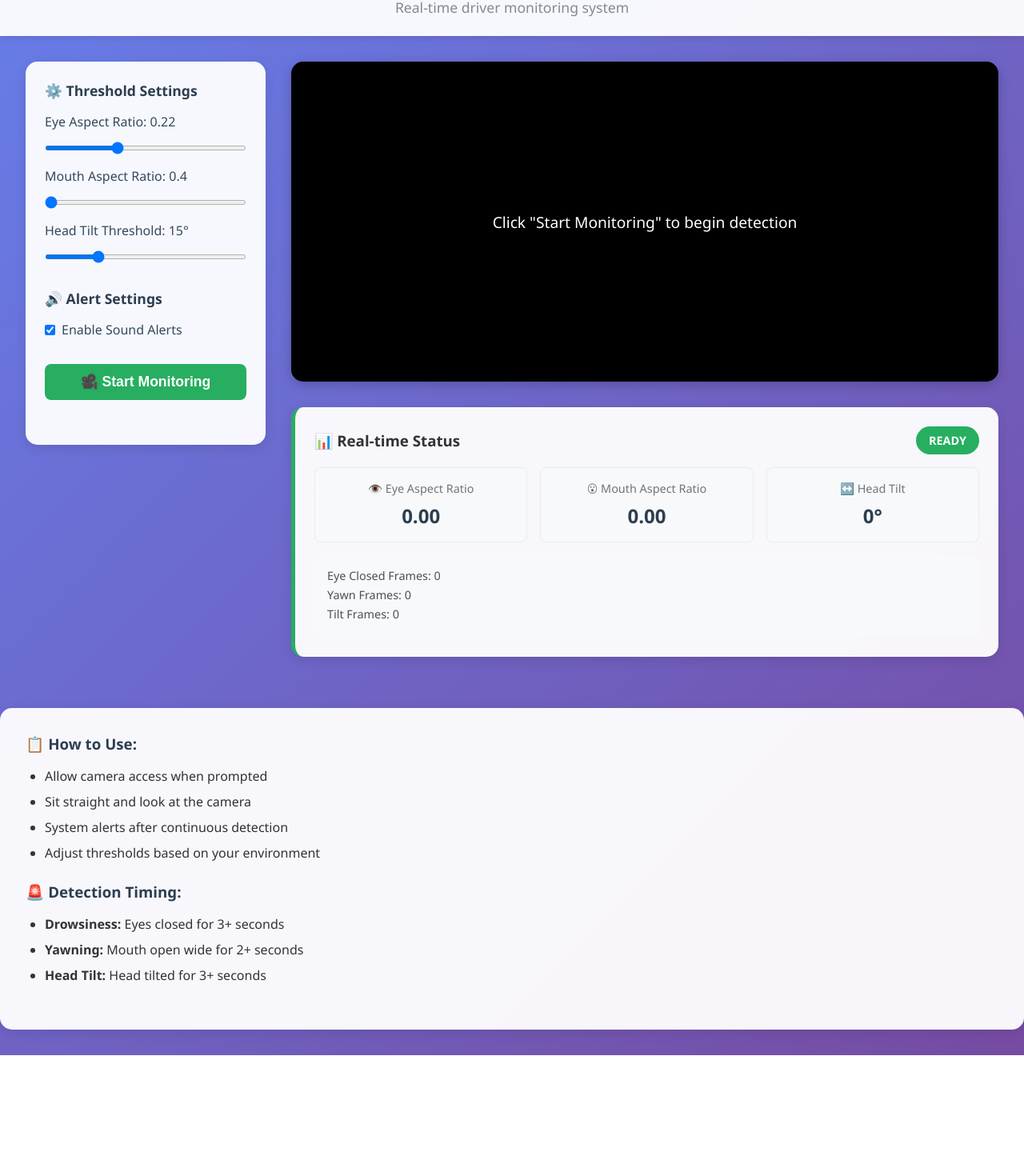
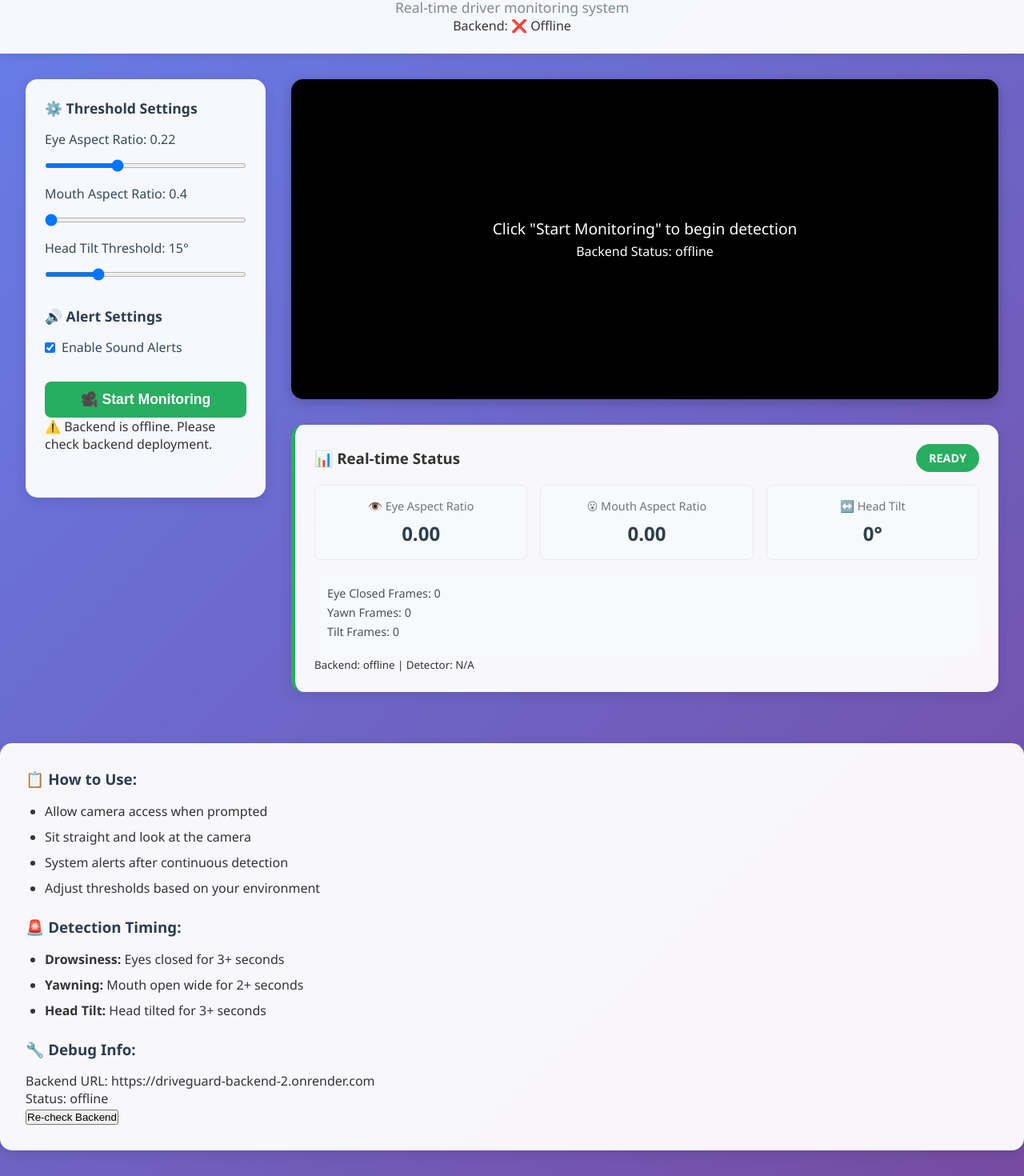
Before and after one commit to Prabhpreet007/DriveGuard-Frontend, a React (Create React App) app: page / in a window 1280 px wide. Shown: the part 78-1548 px from the top of the page at 80% size. Before the commit the page ends 1397 px from the top, so only its background shows below. Built offline with nearby package versions, Linux system fonts and the light colour scheme; no server answers.

Commit message:
fixed app.js

```diff
--- a/src/App.js
+++ b/src/App.js
@@ -17,17 +17,32 @@ const App = () => {
   });
   const [enableSound, setEnableSound] = useState(true);
   const [cameraError, setCameraError] = useState('');
+  const [backendStatus, setBackendStatus] = useState('checking');
 
-  // Backend URL - production mein change hoga
-  const API_BASE = process.env.NODE_ENV === 'production'
-    ? 'https://driveguard-backend-2.onrender.com/api'
-    : 'http://localhost:5000';
+  // Backend URL - FIXED
+  const API_BASE = 'https://driveguard-backend-2.onrender.com';
+
+  // Backend health check
+  const checkBackendHealth = async () => {
+    try {
+      const response = await axios.get(`${API_BASE}/api/health`);
+      setBackendStatus('online');
+      console.log('✅ Backend is online:', response.data);
+    } catch (error) {
+      setBackendStatus('offline');
+      console.error('❌ Backend is offline:', error);
+    }
+  };
 
   // Camera start karna
   const startCamera = async () => {
     try {
       const stream = await navigator.mediaDevices.getUserMedia({
-        video: { width: 640, height: 480 }
+        video: {
+          width: { ideal: 640 },
+          height: { ideal: 480 },
+          frameRate: { ideal: 20 }
+        }
       });
       streamRef.current = stream;
       videoRef.current.srcObject = stream;
@@ -49,7 +64,7 @@ const App = () => {
     setIsMonitoring(false);
   };
 
-  // Frame capture and process
+  // Frame capture and process - FIXED API CALL
   const captureAndProcessFrame = async () => {
     const video = videoRef.current;
     const canvas = canvasRef.current;
@@ -62,12 +77,16 @@ const App = () => {
       ctx.drawImage(video, 0, 0, canvas.width, canvas.height);
       const frameData = canvas.toDataURL('image/jpeg', 0.8);
 
+      console.log('📸 Sending frame to backend...');
+
       try {
+        // FIXED: Removed extra /api
         const response = await axios.post(`${API_BASE}/api/process-frame`, {
           frame: frameData,
           thresholds: thresholds
         });
 
+        console.log('✅ Backend response:', response.data);
         setAlertInfo(response.data);
 
         // Alert sound play karna
@@ -75,14 +94,19 @@ const App = () => {
           playAlertSound();
         }
       } catch (error) {
-        console.error('Processing error:', error);
+        console.error('❌ Processing error:', error);
+        console.error('❌ Error details:', error.response?.data);
+        setAlertInfo({
+          status: 'BACKEND ERROR',
+          error: 'Failed to process frame'
+        });
       }
     }
   };
 
   // Alert sound
   const playAlertSound = () => {
-    const audio = new Audio('/alert.mp3'); // Public folder mein alert.mp3 daalna
+    const audio = new Audio('/alert.mp3');
     audio.play().catch(e => console.log('Audio play failed:', e));
   };
 
@@ -91,12 +115,17 @@ const App = () => {
     if (!isMonitoring) {
       await startCamera();
       setIsMonitoring(true);
-      // Har 100ms mein frame process karo
-      intervalRef.current = setInterval(captureAndProcessFrame, 100);
+      // Har 200ms mein frame process karo (slower for testing)
+      intervalRef.current = setInterval(captureAndProcessFrame, 200);
     } else {
       stopCamera();
     }
   };
+
+  // Component mount pe health check
+  useEffect(() => {
+    checkBackendHealth();
+  }, []);
 
   // Component unmount pe cleanup
   useEffect(() => {
@@ -110,6 +139,9 @@ const App = () => {
       <header className="app-header">
         <h1>🚗 DriveGuard - Drowsiness Detection</h1>
         <p>Real-time driver monitoring system</p>
+        <div className={`backend-status ${backendStatus}`}>
+          Backend: {backendStatus === 'online' ? '✅ Online' : '❌ Offline'}
+        </div>
       </header>
 
       <div className="container">
@@ -171,9 +203,16 @@ const App = () => {
             <button
               className={`monitor-btn ${isMonitoring ? 'stop' : 'start'}`}
               onClick={toggleMonitoring}
+              disabled={backendStatus !== 'online'}
             >
               {isMonitoring ? '🛑 Stop Monitoring' : '🎥 Start Monitoring'}
             </button>
+
+            {backendStatus !== 'online' && (
+              <div className="warning-message">
+                ⚠️ Backend is offline. Please check backend deployment.
+              </div>
+            )}
           </div>
         </div>
 
@@ -185,6 +224,7 @@ const App = () => {
               ref={videoRef}
               autoPlay
               playsInline
+              muted
               className="video-feed"
             />
             <canvas ref={canvasRef} style={{display: 'none'}} />
@@ -198,6 +238,8 @@ const App = () => {
             {!isMonitoring && !cameraError && (
               <div className="placeholder-message">
                 Click "Start Monitoring" to begin detection
+                <br />
+                <small>Backend Status: {backendStatus}</small>
               </div>
             )}
           </div>
@@ -237,6 +279,11 @@ const App = () => {
               <p>Yawn Frames: {alertInfo.metrics?.yawn_frames || 0}</p>
               <p>Tilt Frames: {alertInfo.metrics?.tilt_frames || 0}</p>
             </div>
+
+            {/* Debug Info */}
+            <div className="debug-info">
+              <small>Backend: {backendStatus} | Detector: {alertInfo.detector_type || 'N/A'}</small>
+            </div>
           </div>
         </div>
       </div>
@@ -257,6 +304,13 @@ const App = () => {
           <li><strong>Yawning:</strong> Mouth open wide for 2+ seconds</li>
           <li><strong>Head Tilt:</strong> Head tilted for 3+ seconds</li>
         </ul>
+
+        <div className="debug-section">
+          <h3>🔧 Debug Info:</h3>
+          <p>Backend URL: {API_BASE}</p>
+          <p>Status: {backendStatus}</p>
+          <button onClick={checkBackendHealth}>Re-check Backend</button>
+        </div>
       </div>
     </div>
   );
```
